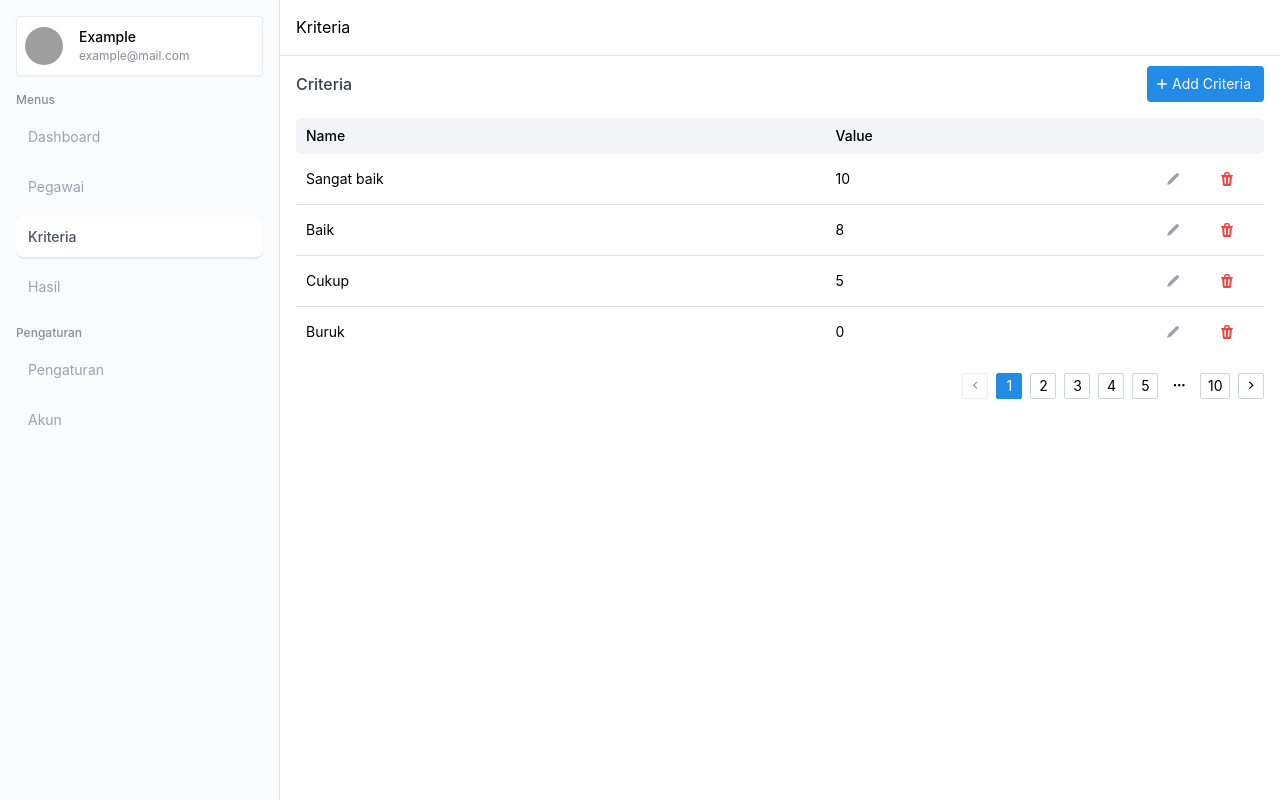
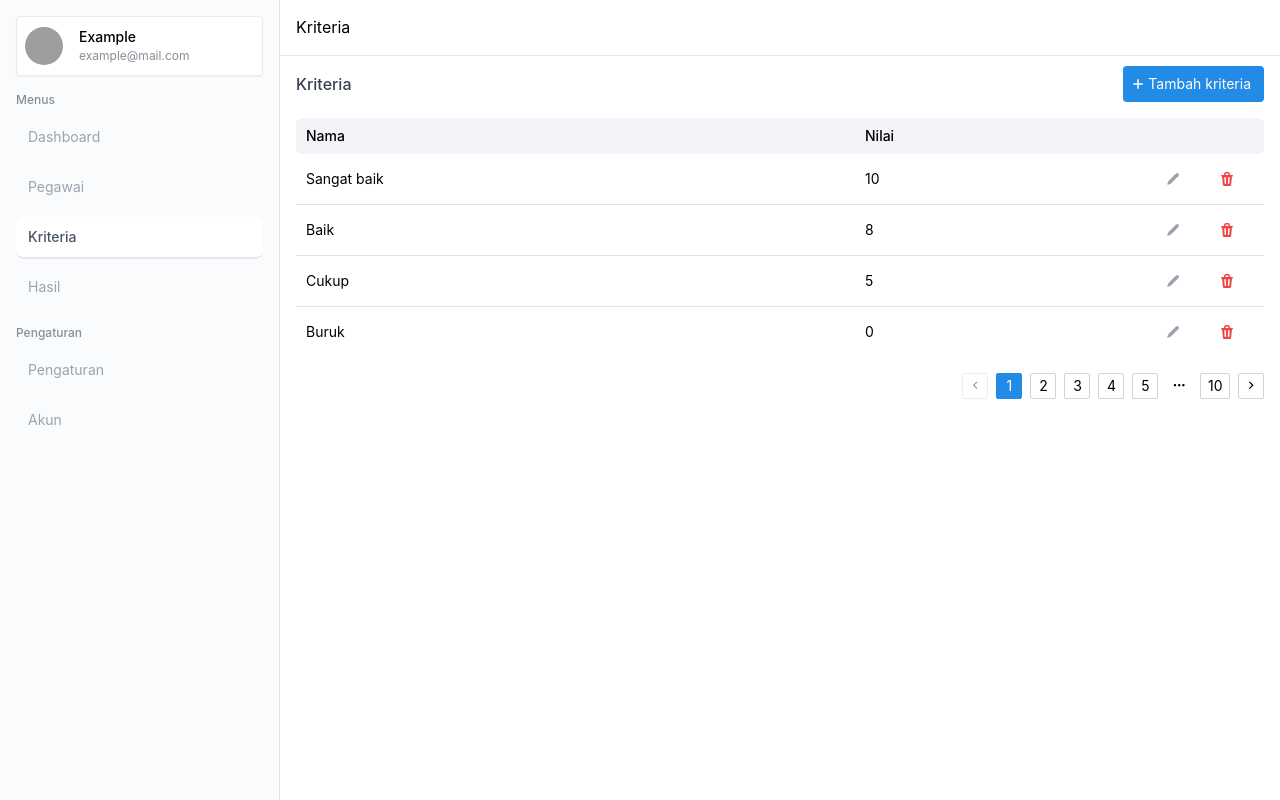
Before and after one commit to mmulyana/spk-frontend, a React (Vite) app: page /dashboard/criteria in a window 1280 px wide. Built offline with nearby package versions, Linux system fonts and the light colour scheme; grey boxes are pictures that could not be loaded.

Commit message:
chore: change copy kriteria

```diff
--- a/src/routes/dashboard/criteria/index.jsx
+++ b/src/routes/dashboard/criteria/index.jsx
@@ -92,7 +92,7 @@ export default function Page() {
     <>
       <DashboardLayout>
         <div className='flex items-center justify-between mb-4 mt-2.5'>
-          <p className='text-gray-700 font-medium'>Criteria</p>
+          <p className='text-gray-700 font-medium'>Kriteria</p>
           <Button
             onClick={() => openAdd()}
             variant='filled'
@@ -102,7 +102,7 @@ export default function Page() {
           >
             <Flex align='center' gap={2}>
               <PlusIcon className='text-white w-4 h-4' />
-              <span className='text-sm font-normal'>Add Criteria</span>
+              <span className='text-sm font-normal'>Tambah kriteria</span>
             </Flex>
           </Button>
         </div>
@@ -110,10 +110,10 @@ export default function Page() {
           <Table.Thead>
             <Table.Tr className='!border-none'>
               <Table.Th className='rounded-l-md bg-[#F2F4F7]'>
-                <span className='text-sm font-medium'>Name</span>
+                <span className='text-sm font-medium'>Nama</span>
               </Table.Th>
               <Table.Th className='bg-[#F2F4F7]'>
-                <span className='text-sm font-medium'>Value</span>
+                <span className='text-sm font-medium'>Nilai</span>
               </Table.Th>
               <Table.Th className='w-[120px] bg-[#F2F4F7] rounded-r-md'></Table.Th>
             </Table.Tr>
```
